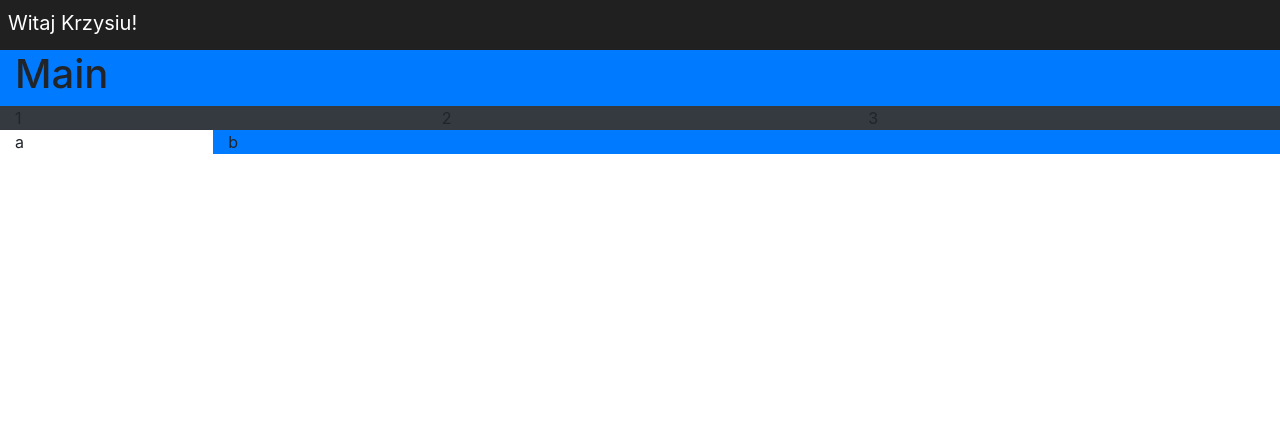
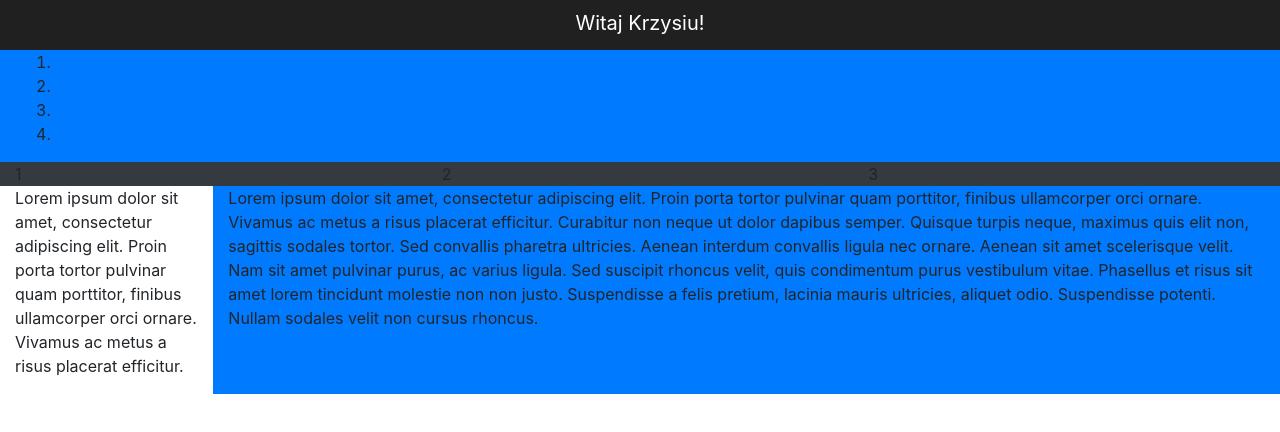
Before and after one commit to Zawr-web/Bartek-App, a React (Create React App) app: page / in a window 1280 px wide. Shown: the top 432 px of the page. Built offline with nearby package versions, Linux system fonts and the light colour scheme.

Commit message:
update
123

```diff
--- a/src/HomePage.js
+++ b/src/HomePage.js
@@ -19,7 +19,14 @@ class HomePage extends Component{
       <div class="container-fluid h-100 ">
         <div class="row h-20 bg-primary">
          <div class="col">
-          <h1>Main</h1>
+          <ol>
+
+            <li><a href="#">Strona Główna</a></li>
+            <li><a href="#">Oferta</a></li>
+            <li><a href="#">Blog</a></li>
+            <li><a href="#">Kontakt</a></li>
+
+          </ol>
          </div>
         </div>
         <div class="row h-30 bg-dark">
@@ -35,10 +42,21 @@ class HomePage extends Component{
         </div>
         <div class="row h-50 bg-primary">
           <div class="col-xl-2 col-sm-6 bg-white">
-            a
+            <p>Lorem ipsum dolor sit amet, consectetur adipiscing elit.
+             Proin porta tortor pulvinar quam porttitor, finibus ullamcorper orci ornare.
+             Vivamus ac metus a risus placerat efficitur.</p>
           </div>
           <div class="col-xl-10 col-sm-6 bg-red">
-            b
+            <p>Lorem ipsum dolor sit amet, consectetur adipiscing elit.
+             Proin porta tortor pulvinar quam porttitor, finibus ullamcorper orci ornare.
+             Vivamus ac metus a risus placerat efficitur. Curabitur non neque ut dolor dapibus semper.
+             Quisque turpis neque, maximus quis elit non, sagittis sodales tortor.
+             Sed convallis pharetra ultricies. Aenean interdum convallis ligula nec ornare.
+             Aenean sit amet scelerisque velit. Nam sit amet pulvinar purus, ac varius ligula.
+             Sed suscipit rhoncus velit, quis condimentum purus vestibulum vitae.
+             Phasellus et risus sit amet lorem tincidunt molestie non non justo.
+             Suspendisse a felis pretium, lacinia mauris ultricies, aliquet odio.
+              Suspendisse potenti. Nullam sodales velit non cursus rhoncus.</p>
           </div>
         </div>
     </div>
--- a/src/css/index.css
+++ b/src/css/index.css
@@ -28,14 +28,16 @@ body {
 
 .slajderStyle
 {
-  background-color: blue;
+  background-color: black;
   height: 200px;
+  color: #fff;
 }
 
 .slajderStyle2
 {
   background-color: #202020;
   height: 200px;
+  color: #fff;
 }
 
 .topbar
@@ -44,6 +46,7 @@ body {
   height: 50px;
   color: #fff;
   font-size: 20px;
+  text-align: center;
 }
 
 /* @media only screen and (max-width: 900px) {
```
